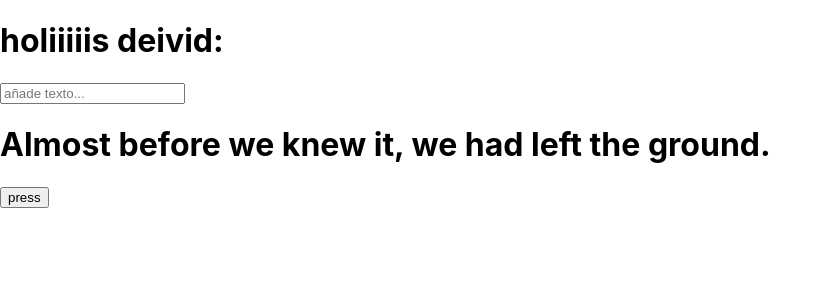
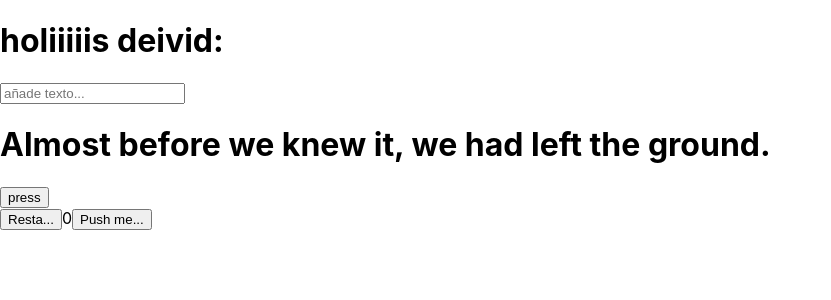
Before and after one commit to davidciliberto1/practicaApi, a React (Create React App) app: page / in a window 1280 px wide. Shown: the top 300 px of the page, without its empty margins (0-831 px from the left). Built offline with nearby package versions, Linux system fonts and the light colour scheme.

Commit message:
practicando

```diff
--- a/src/App.js
+++ b/src/App.js
@@ -1,11 +1,13 @@
 import React from 'react';
 import Quotes from './components/quotes';
-import Speak from './components/speak'
+import Speak from './components/speak';
+import Contador from './components/counter'
 function App() {
   return (
     <div className="App">
       <Speak/>
-<Quotes/>
+      <Quotes/>
+      <Contador/>
     </div>
   );
 }
--- /dev/null
+++ b/src/components/counter.jsx
@@ -0,0 +1,18 @@
+import React, { useState } from 'react'
+
+ function Contador() {
+const [cuenta, setCuenta] = useState(0)
+
+return (
+    <div>
+        <button
+        onClick={(event) => setCuenta(cuenta - 1)}
+        >Resta...</button>
+        {cuenta}
+        <button
+        onClick={(event) => setCuenta(cuenta + 1)}
+        >Push me...</button>
+    </div>
+)
+ }
+export default Contador;
```
